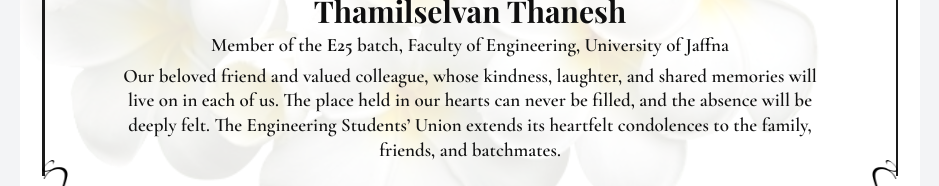
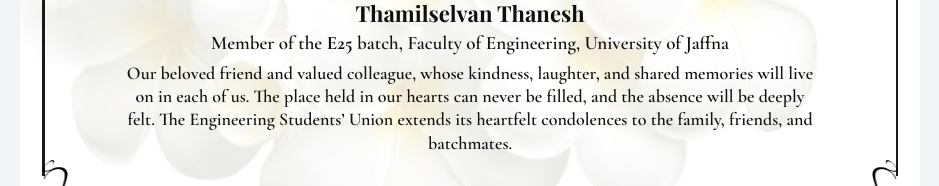
Before and after one commit to Ravindu56/ESU-docs, a plain HTML site: page index.html in a window 1280 px wide. Shown: the part 899-1085 px from the top of the page, without its empty margins (170-1109 px from the left). Drawn offline with nearby package versions, Linux system fonts and the light colour scheme.

Commit message:
Set font sizes (fam name 22, stu name 22, fam lead 20, stu text 18)

```diff
--- a/index.html
+++ b/index.html
@@ -19,14 +19,14 @@
       /* Poster font sizes */
       --fs-fam-header: 24px;
       --fs-fam-title: 40px;
-      --fs-fam-lead: 23px;
-      --fs-fam-name: 36px;
+      --fs-fam-lead: 20px;
+      --fs-fam-name: 22px;
       --fs-fam-closing: 21px;
       --fs-mem-title: 24px;
       --fs-mem-sub: 18px;
-      --fs-stu-name: 30px;
+      --fs-stu-name: 22px;
       --fs-stu-batch: 19px;
-      --fs-stu-text: 19px;
+      --fs-stu-text: 18px;
       --fs-footer: 20px;
 
       /* Photo frame. Position/size are auto-detected from the frame image; these are fallbacks */
```
